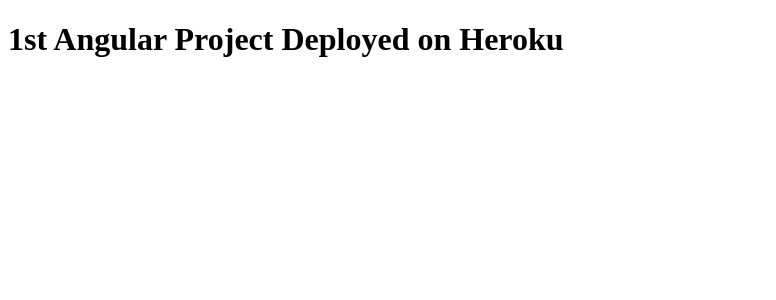
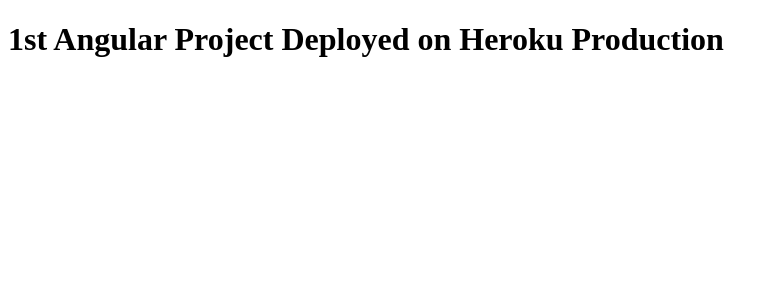
Before and after one commit to abhilash2525/DemoHeroku, an Angular app: page / in a window 1280 px wide. Shown: the top 300 px of the page, without its empty margins (0-776 px from the left). Built offline with nearby package versions, Linux system fonts and the light colour scheme.

Commit message:
app.html file edited

```diff
--- a/src/app/app.component.html
+++ b/src/app/app.component.html
@@ -1 +1 @@
-<h1>1st Angular Project Deployed on Heroku</h1>
+<h1>1st Angular Project Deployed on Heroku Production</h1>
```
